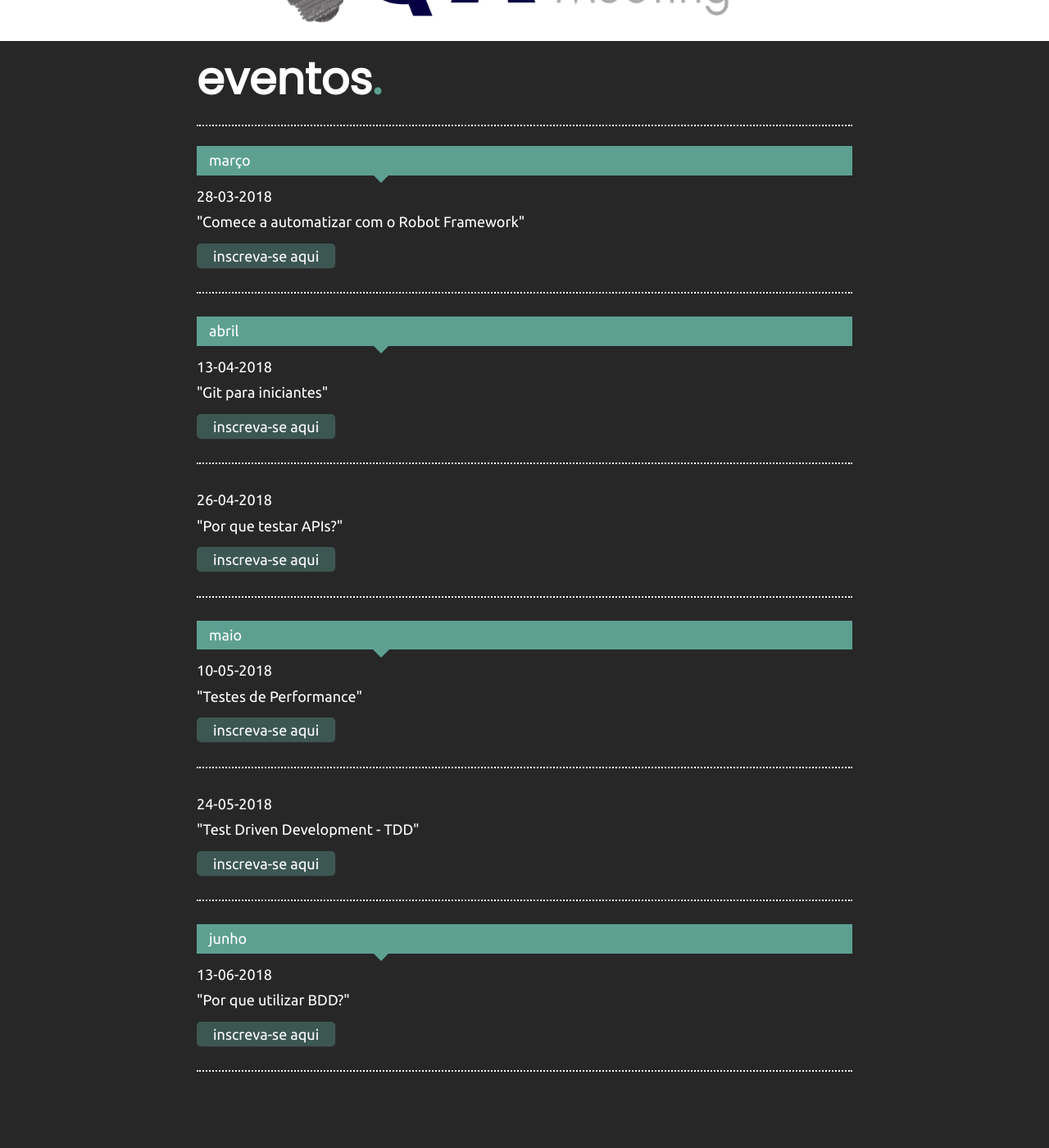
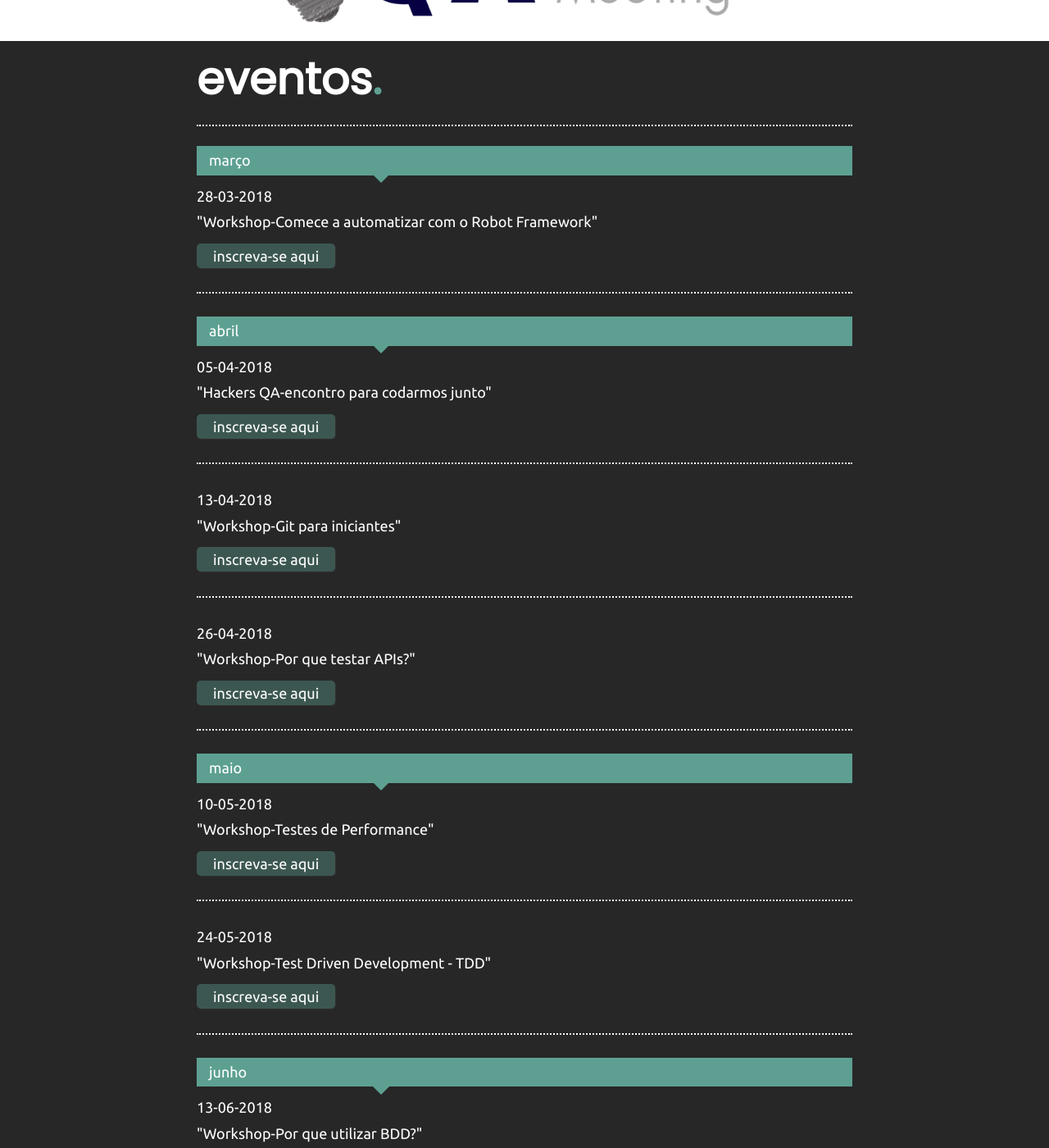
Before and after one commit to qasampameeting/qasampameeting.github.io, a Jekyll site: the page built from events.md, in a window 1280 px wide and 1400 px high, scrolled down 198 px. Shown: the whole window at 82% size. Built offline with Jekyll 4.4.1, drawn with Linux system fonts in a browser that asks for light colours; nearby versions of some CDN libraries.

Commit message:
Addition of Hacker QA event
hackers qa in 05-04-2018

```diff
--- a/_config.yml
+++ b/_config.yml
@@ -24,30 +24,34 @@ navigation:
 events:
   março:
     - date: 28-03-2018
-      title: Comece a automatizar com o Robot Framework
+      title: Workshop-Comece a automatizar com o Robot Framework
       link: https://www.eventbrite.com.br/e/comece-a-automatizar-com-o-robot-framework-inscricoes-a-partir-do-dia-21-03-as-23h-registration-43290543180
 
   abril:
+    - date: 05-04-2018
+      title: Hackers QA-encontro para codarmos junto
+      link: https://www.eventbrite.com.br/e/hackers-qa-registration-44512733785
+
     - date: 13-04-2018
-      title: Git para iniciantes
+      title: Workshop-Git para iniciantes
       link: https://www.eventbrite.com.br/e/git-para-iniciantes-inscricoes-a-partir-do-dia-06-04-as-23h-registration-44058287524
 
     - date: 26-04-2018
-      title: Por que testar APIs?
+      title: Workshop-Por que testar APIs?
       link: https://www.eventbrite.com.br/e/por-que-testar-apis-inscricoes-a-partir-do-dia-19-04-as-23h-registration-43291305460
 
   maio:
     - date: 10-05-2018
-      title: Testes de Performance
+      title: Workshop-Testes de Performance
       link: https://www.eventbrite.com.br/e/testes-de-performance-inscricoes-a-partir-do-dia-02-05-as-23h-registration-43731000600
 
     - date: 24-05-2018
-      title: Test Driven Development - TDD
+      title: Workshop-Test Driven Development - TDD
       link: https://www.eventbrite.com.br/e/test-driven-development-tdd-inscricoes-a-partir-do-dia-17-05-as-23h-registration-43732427869
 
   junho:
     - date: 13-06-2018
-      title: Por que utilizar BDD?
+      title: Workshop-Por que utilizar BDD?
       link: https://www.eventbrite.com.br/e/por-que-utilizar-bdd-inscricoes-a-partir-do-dia-06-06-as-23h-registration-43291769849
 
 
```
